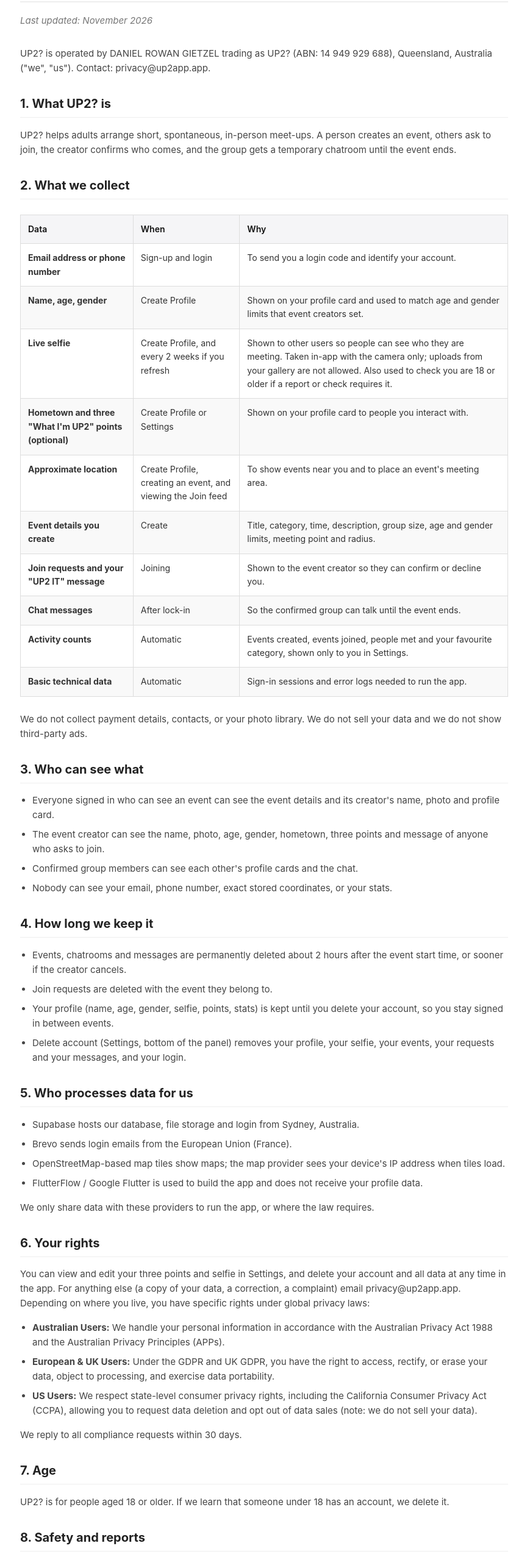
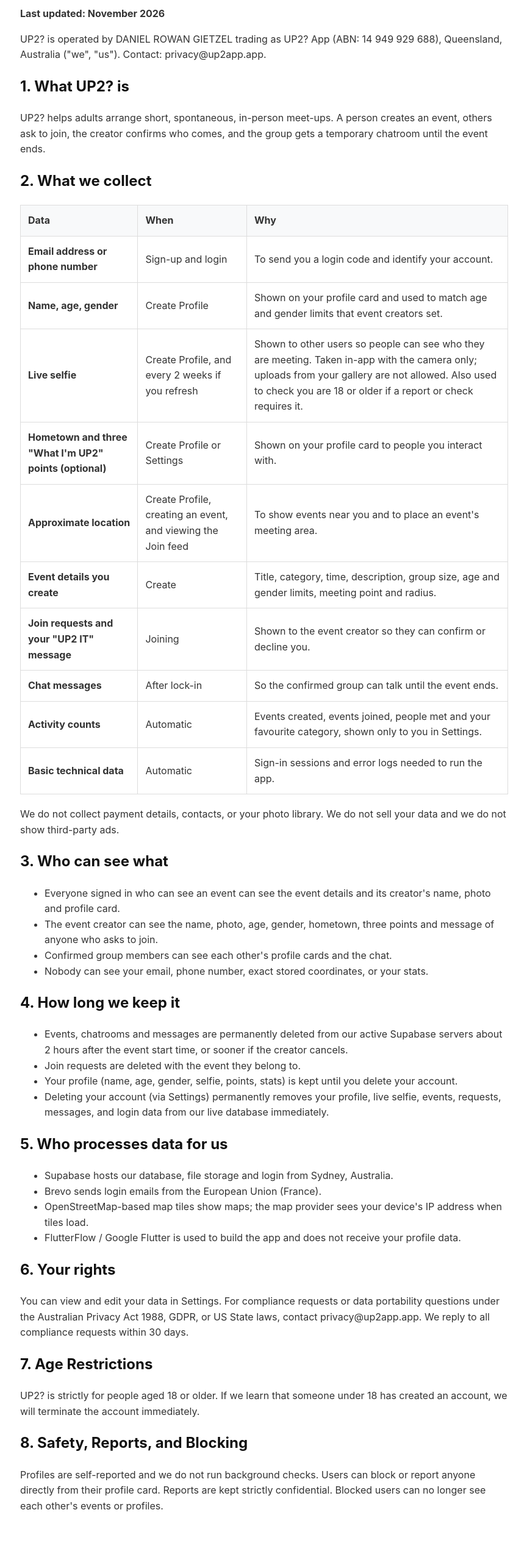
Before and after one commit to DG-UP2/UP2, a plain HTML site: page privacy.html in a window 1280 px wide. Shown: the part 104-2658 px from the top of the page at 61% size, without its empty margins (207-1071 px from the left). After the commit the page ends 2623 px from the top, so only its background shows below. Drawn offline with Linux system fonts and the light colour scheme.

Commit message:
Revise privacy policy structure and content
Updated privacy policy details and formatting.

```diff
--- a/privacy.html
+++ b/privacy.html
@@ -1,28 +1,21 @@
-<!DOCTYPE HTML>
+<!DOCTYPE html>
 <html lang="en">
 <head>
 <meta charset="UTF-8">
 <meta name="viewport" content="width=device-width, initial-scale=1.0">
-<title>UP2? - Privacy Policy</title>
+<title>Privacy Policy - UP2?</title>
 <style>
-body { font-family: -apple-system, BlinkMacSystemFont, "Segoe UI", Roboto, Helvetica, Arial, sans-serif; padding: 30px; max-width: 800px; margin: 0 auto; line-height: 1.6; color: #333; }
-h1 { color: #111; border-bottom: 2px solid #eee; padding-bottom: 12px; font-size: 28px; }
-h2 { color: #222; margin-top: 30px; border-bottom: 1px solid #eee; padding-bottom: 6px; font-size: 20px; }
-p, li { font-size: 15px; color: #444; }
-ul { padding-left: 20px; }
-li { margin-bottom: 8px; }
-table { width: 100%; border-collapse: collapse; margin: 25px 0; font-size: 14px; }
-th, td { border: 1px solid #ddd; padding: 12px; text-align: left; vertical-align: top; }
-th { background-color: #f5f5f7; color: #111; font-weight: 600; }
-tr:nth-child(even) { background-color: #f9f9f9; }
-.date { color: #777; font-style: italic; margin-bottom: 30px; }
+body { font-family: -apple-system, BlinkMacSystemFont, "Segoe UI", Roboto, Helvetica, Arial, sans-serif; line-height: 1.6; color: #333; max-width: 800px; margin: 0 auto; padding: 20px; }
+h1, h2 { color: #111; }
+table { width: 100%; border-collapse: collapse; margin: 20px 0; }
+th, td { border: 1px solid #ddd; padding: 12px; text-align: left; }
+th { background-color: #f8f9fa; }
 </style>
 </head>
 <body>
-
 <h1>Privacy Policy</h1>
-<p class="date">Last updated: November 2026</p>
-<p>UP2? is operated by DANIEL ROWAN GIETZEL trading as UP2? (ABN: 14 949 929 688), Queensland, Australia ("we", "us"). Contact: privacy@up2app.app.</p>
+<p><strong>Last updated: November 2026</strong></p>
+<p>UP2? is operated by DANIEL ROWAN GIETZEL trading as UP2? App (ABN: 14 949 929 688), Queensland, Australia ("we", "us"). Contact: privacy@up2app.app.</p>
 
 <h2>1. What UP2? is</h2>
 <p>UP2? helps adults arrange short, spontaneous, in-person meet-ups. A person creates an event, others ask to join, the creator confirms who comes, and the group gets a temporary chatroom until the event ends.</p>
@@ -89,7 +82,6 @@ tr:nth-child(even) { background-color: #f9f9f9; }
 </tr>
 </tbody>
 </table>
-
 <p>We do not collect payment details, contacts, or your photo library. We do not sell your data and we do not show third-party ads.</p>
 
 <h2>3. Who can see what</h2>
@@ -102,10 +94,10 @@ tr:nth-child(even) { background-color: #f9f9f9; }
 
 <h2>4. How long we keep it</h2>
 <ul>
-<li>Events, chatrooms and messages are permanently deleted about 2 hours after the event start time, or sooner if the creator cancels.</li>
+<li>Events, chatrooms and messages are permanently deleted from our active Supabase servers about 2 hours after the event start time, or sooner if the creator cancels.</li>
 <li>Join requests are deleted with the event they belong to.</li>
-<li>Your profile (name, age, gender, selfie, points, stats) is kept until you delete your account, so you stay signed in between events.</li>
-<li>Delete account (Settings, bottom of the panel) removes your profile, your selfie, your events, your requests and your messages, and your login.</li>
+<li>Your profile (name, age, gender, selfie, points, stats) is kept until you delete your account.</li>
+<li>Deleting your account (via Settings) permanently removes your profile, live selfie, events, requests, messages, and login data from our live database immediately.</li>
 </ul>
 
 <h2>5. Who processes data for us</h2>
@@ -115,46 +107,14 @@ tr:nth-child(even) { background-color: #f9f9f9; }
 <li>OpenStreetMap-based map tiles show maps; the map provider sees your device's IP address when tiles load.</li>
 <li>FlutterFlow / Google Flutter is used to build the app and does not receive your profile data.</li>
 </ul>
-<p>We only share data with these providers to run the app, or where the law requires.</p>
 
 <h2>6. Your rights</h2>
-<p>You can view and edit your three points and selfie in Settings, and delete your account and all data at any time in the app. For anything else (a copy of your data, a correction, a complaint) email privacy@up2app.app. Depending on where you live, you have specific rights under global privacy laws:</p>
-<ul>
-<li><strong>Australian Users:</strong> We handle your personal information in accordance with the Australian Privacy Act 1988 and the Australian Privacy Principles (APPs).</li>
-<li><strong>European &amp; UK Users:</strong> Under the GDPR and UK GDPR, you have the right to access, rectify, or erase your data, object to processing, and exercise data portability.</li>
-<li><strong>US Users:</strong> We respect state-level consumer privacy rights, including the California Consumer Privacy Act (CCPA), allowing you to request data deletion and opt out of data sales (note: we do not sell your data).</li>
-</ul>
-<p>We reply to all compliance requests within 30 days.</p>
+<p>You can view and edit your data in Settings. For compliance requests or data portability questions under the Australian Privacy Act 1988, GDPR, or US State laws, contact privacy@up2app.app. We reply to all compliance requests within 30 days.</p>
 
-<h2>7. Age</h2>
-<p>UP2? is for people aged 18 or older. If we learn that someone under 18 has an account, we delete it.</p>
+<h2>7. Age Restrictions</h2>
+<p>UP2? is strictly for people aged 18 or older. If we learn that someone under 18 has created an account, we will terminate the account immediately.</p>
 
-<h2>8. Safety and reports</h2>
-<p>Profiles are self-reported and we do not run background checks. If someone breaks the rules you can report them; we may remove accounts and keep the minimum data needed to stop repeat abuse.</p>
-
-<h2>9. Security</h2>
-<p>Data is encrypted in transit and access is limited by database rules, so people only see data for events and groups they belong to. No system is perfectly secure.</p>
-
-<h2>10. Changes</h2>
-<p>We will tell you in the app before material changes take effect. Continuing to use UP2? afterwards means you accept the updated policy.</p>
-
-<h2>11. Profile photos and age checks</h2>
-<ul>
-<li>Only your current photo is kept. Your selfie is valid for 2 weeks. After that you must take a new one in the app before you can create or join events. When you save the new selfie, your old photo and any unsaved retakes are deleted from our storage.</li>
-<li>Camera only. Photos cannot be uploaded from your gallery, so the photo is a live picture of you.</li>
-<li>Why we do this. It keeps profiles real and lets us re-check that people are who they say they are. If someone reports a profile as under 18 or fake, we compare the current photo with the profile age.</li>
-<li>Under-18 attempts. If you enter an age under 18 at sign-up, we do not create a profile, and a one-way scrambled (hashed) form of your email or phone number is kept so that it cannot be used to sign up again. We do not keep the age you typed.</li>
-<li>If a report is open against you, your current photo is kept until we finish the review, even if you replace it or delete your account, and is then deleted.</li>
-</ul>
-
-<h2>12. Reports and blocking</h2>
-<ul>
-<li>You can report or block anyone from their profile card. Reports are private and the reported person is not told who reported them.</li>
-<li>A report keeps the reported person's name, age and photo at that time, your reason and details, and, if you were in the same chat, the last 50 messages of that chat (chats are otherwise deleted after the event).</li>
-<li>Reports are read only by us. Dismissed reports are deleted after 90 days and actioned reports after 12 months.</li>
-<li>Several different people reporting one profile can hide it from other users until we review it.</li>
-<li>Blocking means you and that person no longer see each other's events.</li>
-</ul>
-
+<h2>8. Safety, Reports, and Blocking</h2>
+<p>Profiles are self-reported and we do not run background checks. Users can block or report anyone directly from their profile card. Reports are kept strictly confidential. Blocked users can no longer see each other's events or profiles.</p>
 </body>
 </html>
```
